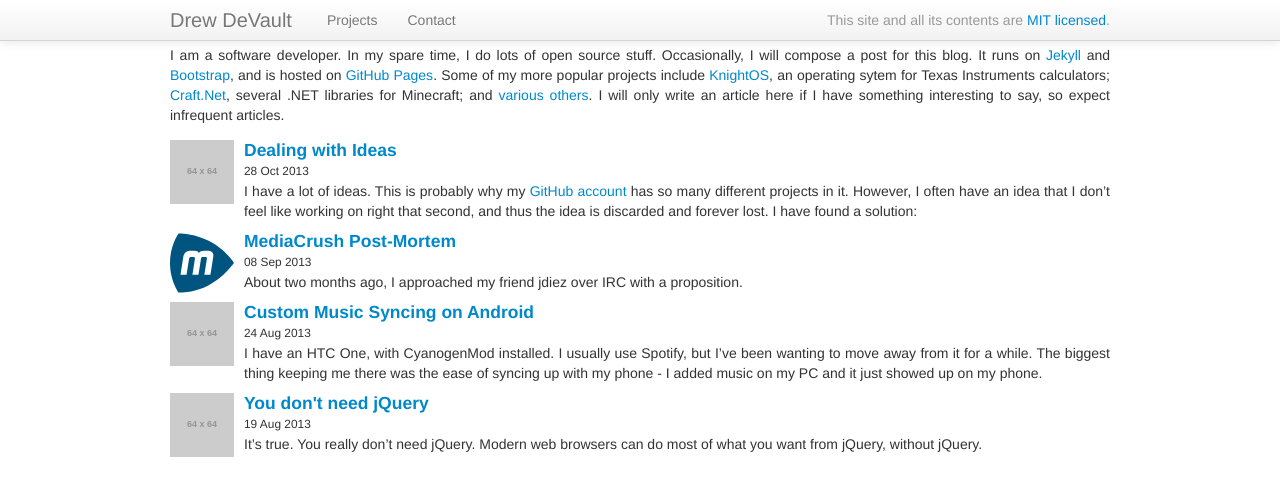
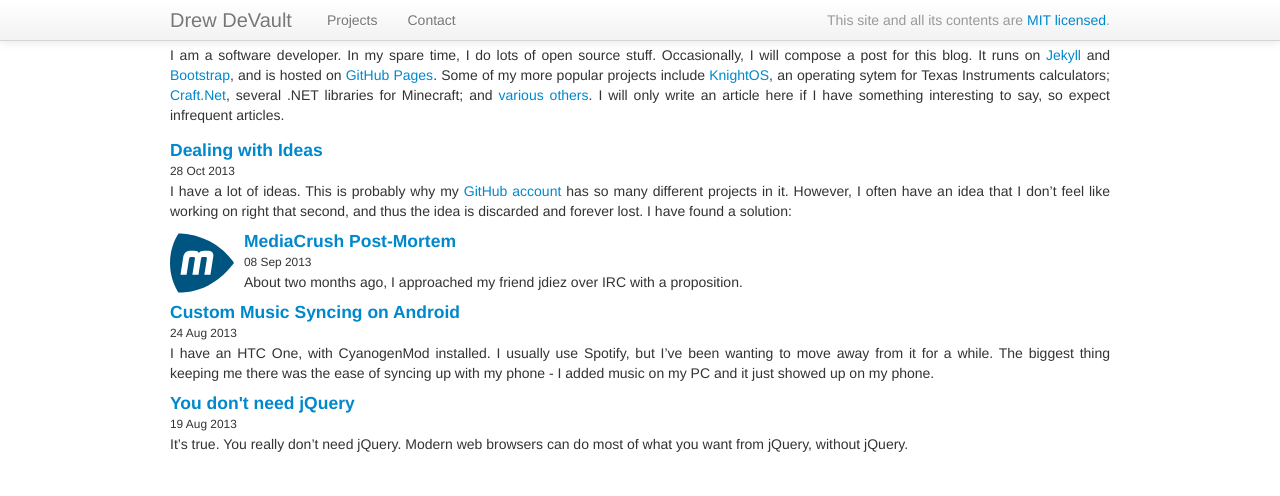
Before and after one commit to stormblog/sircmpwn.github.io, a Jekyll site: the page built from index.html, in a window 1280 px wide. Shown: the top 496 px of the page. Built offline with Jekyll 4.4.1, drawn with Linux system fonts in a browser that asks for light colours.

Commit message:
Remove thumbnail from posts without a thumbnail

```diff
--- a/index.html
+++ b/index.html
@@ -14,13 +14,11 @@ something interesting to say, so expect infrequent articles.</p>
 
 <div class="media">
 {% for post in site.posts %}
+    {% if post.thumbnail != nil %}
     <a href="{{ post.url }}" class="pull-left">
-        {% if post.thumbnail == nil %}
-       <img class="media-object" src="http://placehold.it/64x64" />
-       {% else %}
        <img class="media-object" src="{{ post.thumbnail }}" />
-       {% endif %}
     </a>
+   {% endif %}
     <div class="media-body">
         <a href="{{ post.url }}"><h4 class="media-heading">{{ post.title }}</h4></a>
         <small>{{ post.date | date_to_string }}</small>
```
